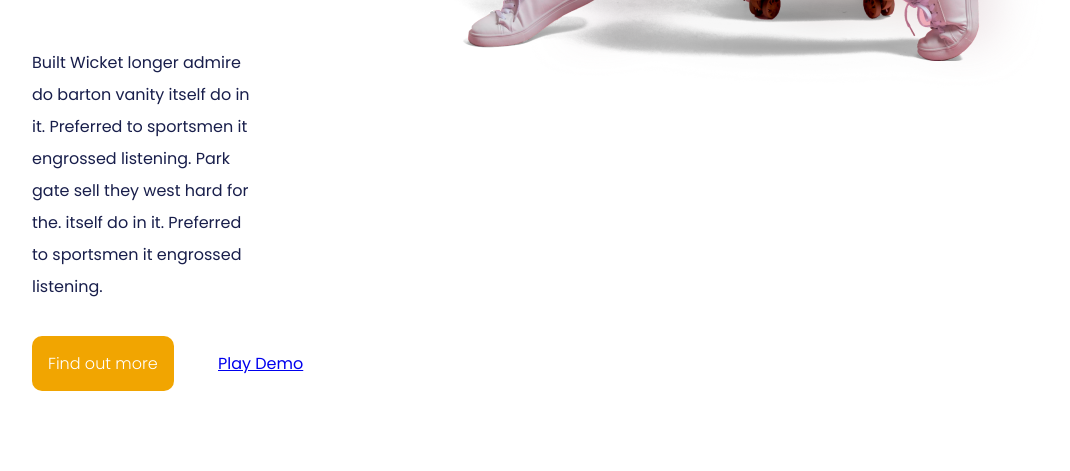
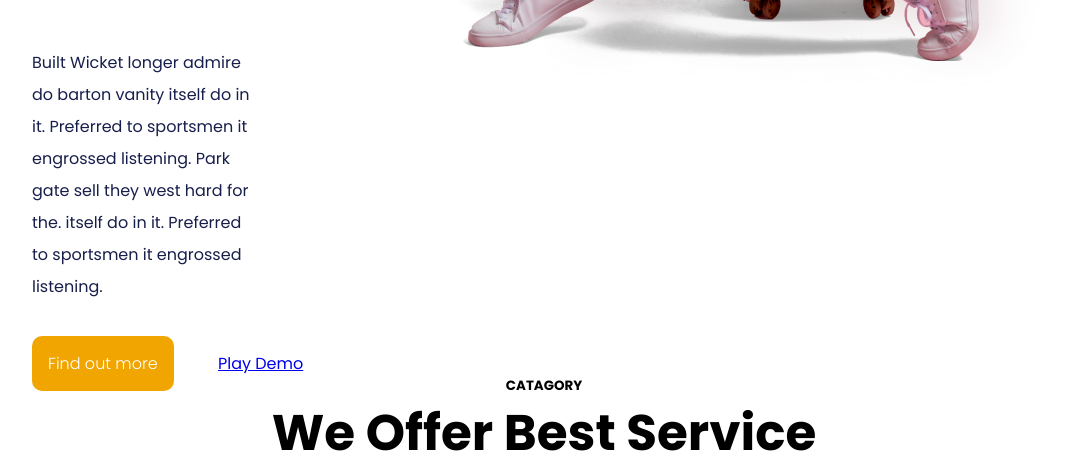
Before and after one commit to morshedulmunna/Travel-Tour, a plain HTML site: page index.html in a window 1280 px wide. Shown: the part 805-1276 px from the top of the page, without its empty margins (96-1166 px from the left). Before the commit the page ends 1196 px from the top, so only its background shows below. Drawn offline with Linux system fonts and the light colour scheme.

Commit message:
new Branch push

```diff
--- a/index.html
+++ b/index.html
@@ -50,5 +50,10 @@
         </div>
       </div>
     </section>
+
+    <section class="service">
+      <h6>CATAGORY</h6>
+      <h1>We Offer Best Service</h1>
+    </section>
   </body>
 </html>
--- a/style.css
+++ b/style.css
@@ -89,3 +89,12 @@ ul li a {
   color: #ffff;
   font-weight: 200;
 }
+
+/* Service CSS================> */
+.service {
+  text-align: center;
+  font-size: 20px;
+}
+.service h1 {
+  font-size: 50px;
+}
```
